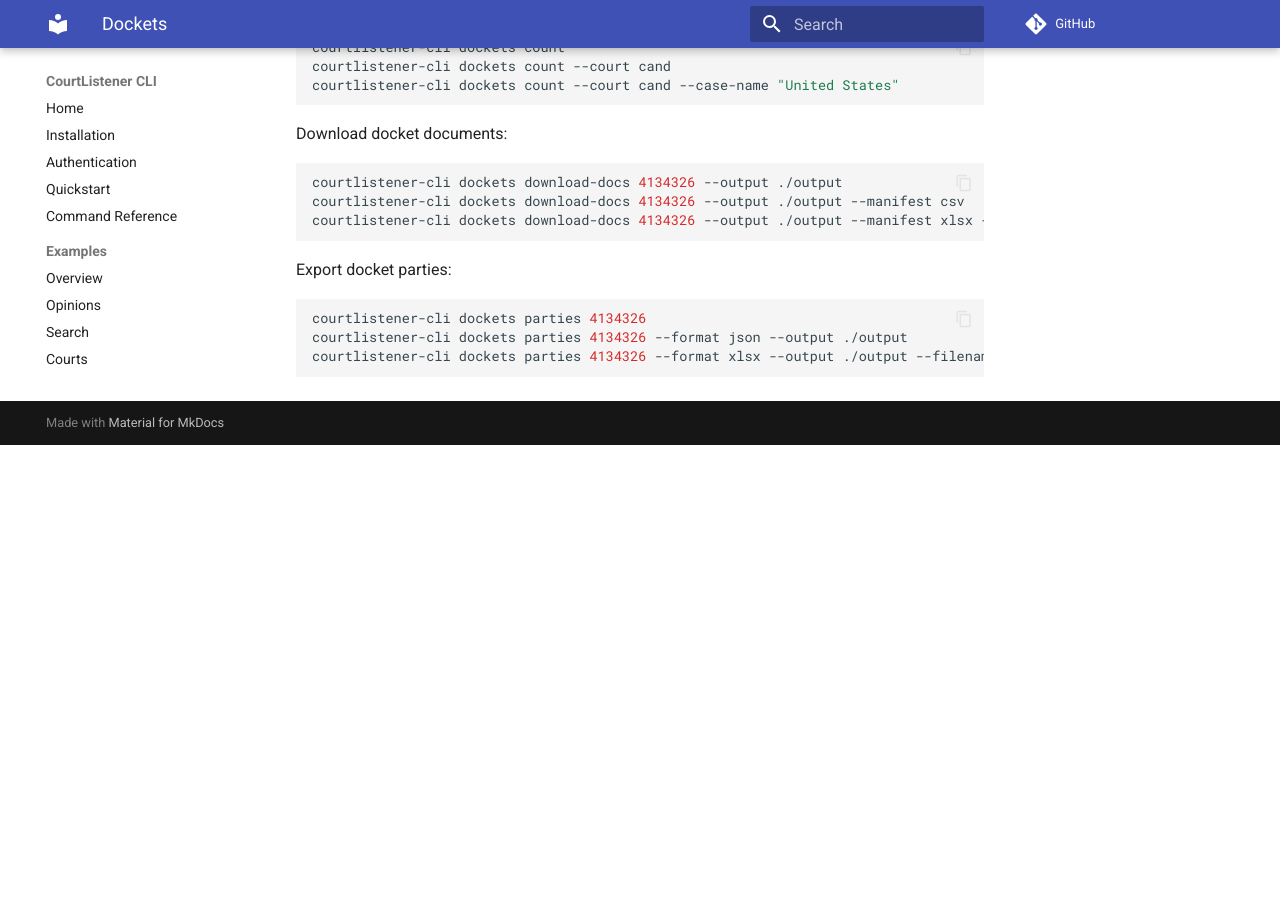
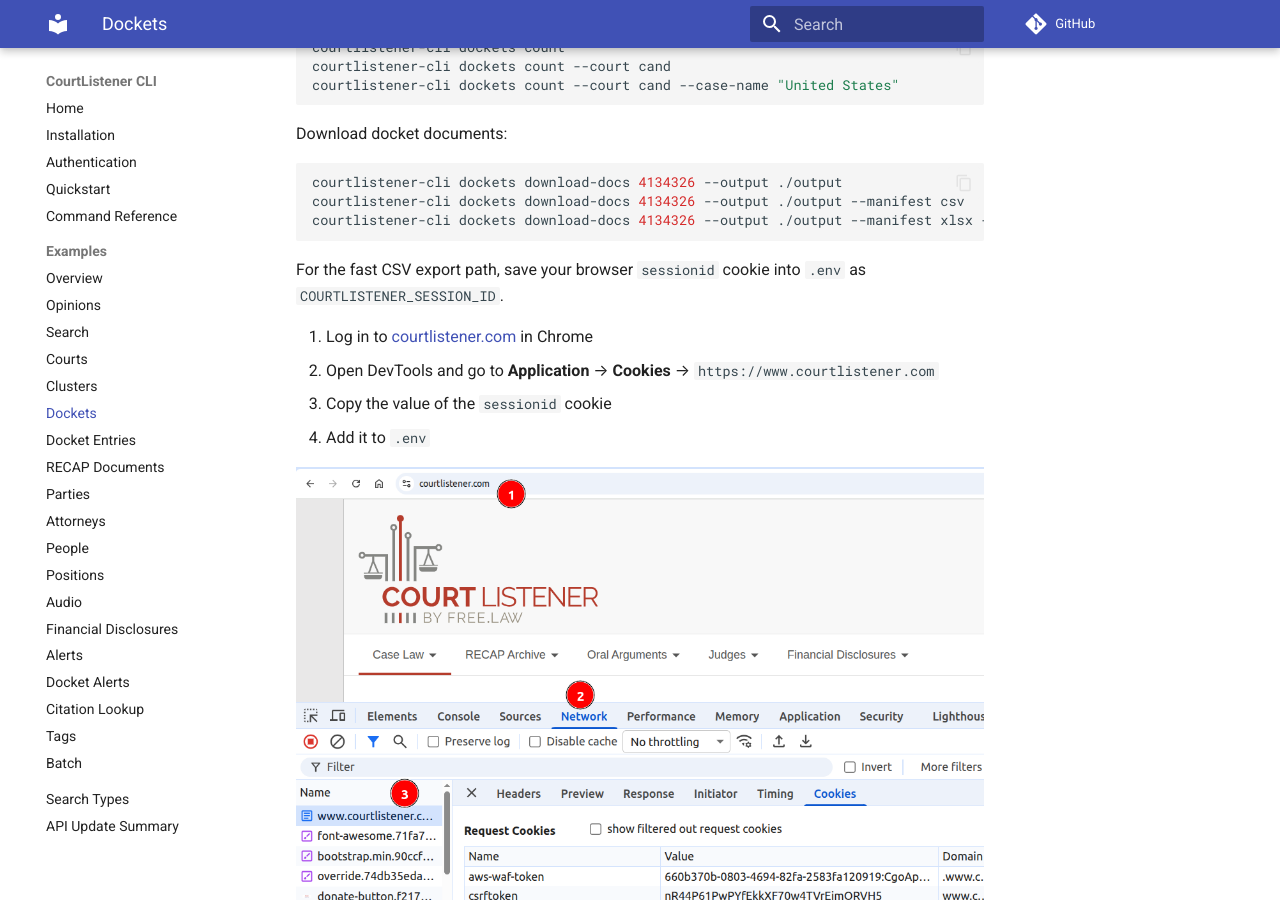
Before and after one commit to miguelfg/courtlistener-cli, an MkDocs documentation site: the page built from docs/examples/dockets.md, in a window 1280 px wide and 900 px high, scrolled down 582 px. Built offline with MkDocs 1.6.1 and Material for MkDocs 9.7.7, drawn with Linux system fonts in a browser that asks for light colours; comment, search, counter and statistics services are not loaded; before the commit the page ends 1027 px from its top, so only the background shows below that.

Commit message:
Add session cookie docs for download-docs

````diff
--- a/docs/examples/dockets.md
+++ b/docs/examples/dockets.md
@@ -39,6 +39,16 @@
 courtlistener-cli dockets download-docs 4134326 --output ./output --manifest xlsx --all-docs
 ```
 
+For the fast CSV export path, save your browser `sessionid` cookie into `.env` as
+`COURTLISTENER_SESSION_ID`.
+
+1. Log in to [courtlistener.com](https://www.courtlistener.com) in Chrome
+2. Open DevTools and go to **Application** → **Cookies** → `https://www.courtlistener.com`
+3. Copy the value of the `sessionid` cookie
+4. Add it to `.env`
+
+![Chrome DevTools showing the `sessionid` cookie under the CourtListener domain](../assets/courtlistener-sessionid-example.png)
+
 Export docket parties:
 
 ```bash
````
Also changed, not shown: README.md (+4 -0 lines), docs/assets/courtlistener-sessionid-example.png (added).
